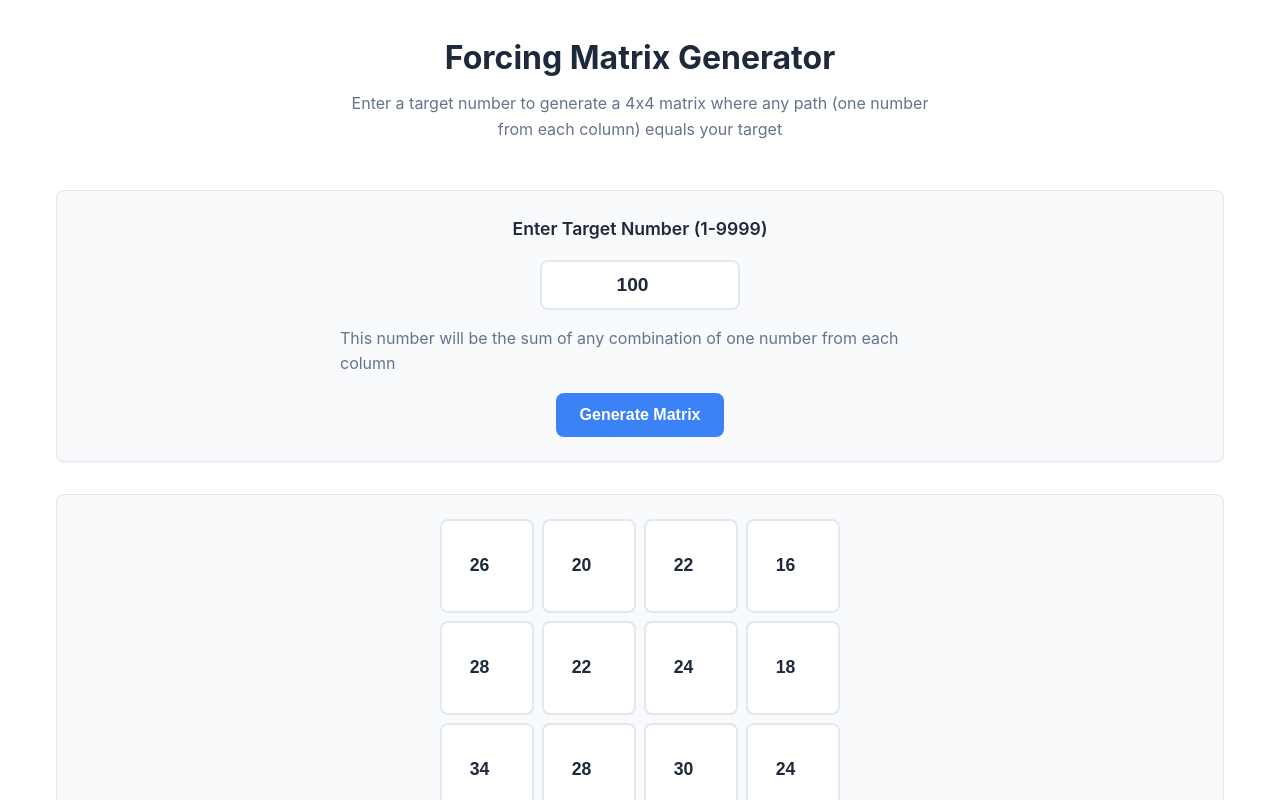
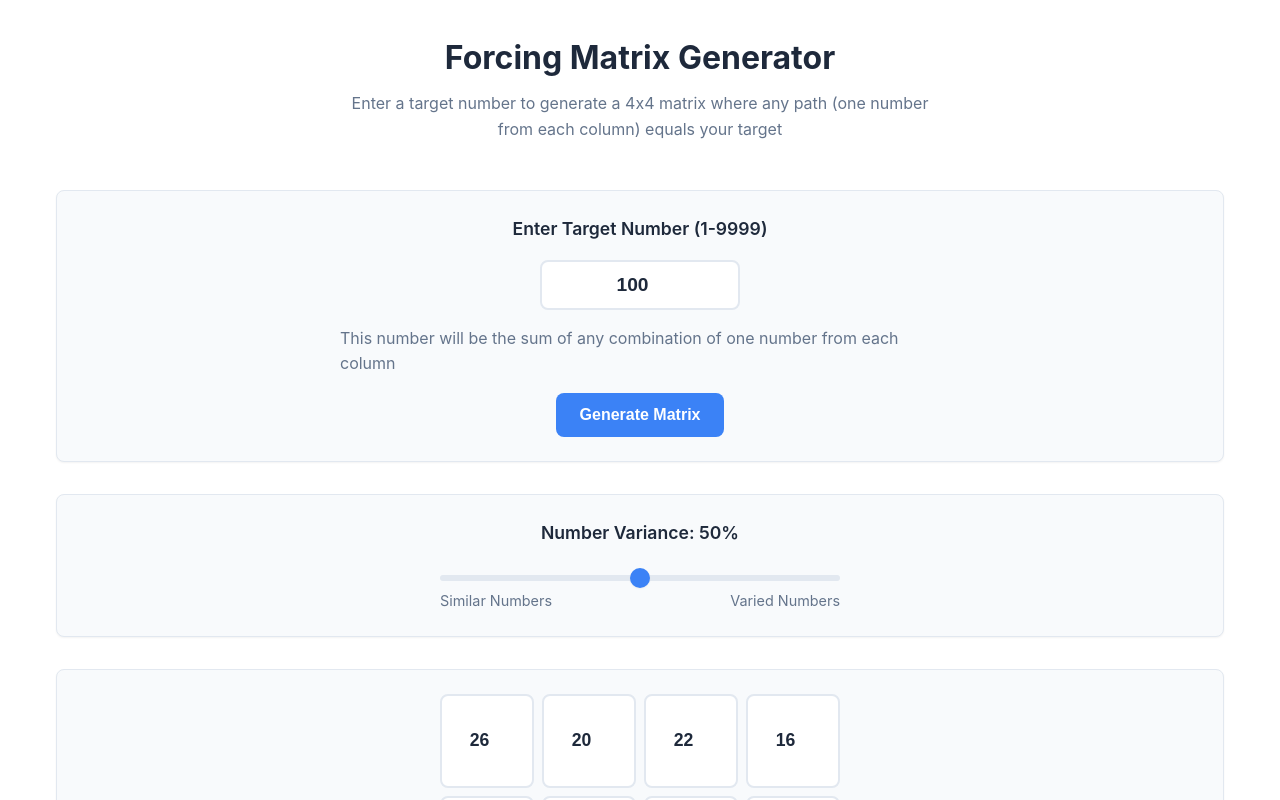
Before and after one commit to AndyHJay83/matrix, a React (Vite) app: page / in a window 1280 px wide. Shown: the top 800 px of the page. Built offline with nearby package versions, Linux system fonts and the light colour scheme.

Commit message:
variance slider added

```diff
--- a/src/App.tsx
+++ b/src/App.tsx
@@ -14,6 +14,7 @@ import './styles/main.css';
 
 function App() {
   const [target, setTarget] = useState(100);
+  const [variance, setVariance] = useState(0.5); // 0 = minimal variance, 1 = maximum variance
   const [matrix, setMatrix] = useState<Matrix>([]);
   const [isValid, setIsValid] = useState(false);
   const [validationMessage, setValidationMessage] = useState('');
@@ -34,6 +35,13 @@ function App() {
     }
   }, []);
 
+  // Regenerate matrix when variance changes
+  useEffect(() => {
+    if (target >= 1 && target <= 9999 && matrix.length > 0) {
+      generateMatrix();
+    }
+  }, [variance]);
+
   // Validate matrix whenever it changes
   useEffect(() => {
     if (matrix.length > 0) {
@@ -52,17 +60,21 @@ function App() {
     await new Promise(resolve => setTimeout(resolve, 100));
 
     try {
-      const newMatrix = generateForcingMatrix(target);
+      const newMatrix = generateForcingMatrix(target, variance);
       setMatrix(newMatrix);
     } catch (error) {
       console.error('Error generating matrix:', error);
     } finally {
       setIsGenerating(false);
     }
-  }, [target]);
+  }, [target, variance]);
 
   const handleTargetChange = (newTarget: number) => {
     setTarget(newTarget);
+  };
+
+  const handleVarianceChange = (newVariance: number) => {
+    setVariance(newVariance);
   };
 
   const handleCellChange = useCallback((row: number, col: number, value: number) => {
@@ -74,7 +86,7 @@ function App() {
 
   const handleReset = () => {
     if (target >= 1 && target <= 9999) {
-      const newMatrix = resetMatrix(target);
+      const newMatrix = resetMatrix(target, variance);
       setMatrix(newMatrix);
     }
   };
@@ -118,6 +130,28 @@ function App() {
         onGenerate={generateMatrix}
         disabled={isGenerating}
       />
+
+      {/* Variance Slider */}
+      <div className="variance-control">
+        <label htmlFor="variance-slider" className="variance-label">
+          Number Variance: {Math.round(variance * 100)}%
+        </label>
+        <input
+          id="variance-slider"
+          type="range"
+          min="0"
+          max="1"
+          step="0.01"
+          value={variance}
+          onChange={(e) => handleVarianceChange(parseFloat(e.target.value))}
+          className="variance-slider"
+          disabled={isGenerating}
+        />
+        <div className="variance-labels">
+          <span>Similar Numbers</span>
+          <span>Varied Numbers</span>
+        </div>
+      </div>
 
       {matrix.length > 0 && (
         <>
--- a/src/styles/main.css
+++ b/src/styles/main.css
@@ -91,6 +91,93 @@ body {
   margin-bottom: 2rem;
   box-shadow: var(--shadow-sm);
   border: 1px solid var(--border-color);
+}
+
+/* Variance control section */
+.variance-control {
+  background: var(--surface-color);
+  border-radius: var(--border-radius);
+  padding: 1.5rem;
+  margin-bottom: 2rem;
+  box-shadow: var(--shadow-sm);
+  border: 1px solid var(--border-color);
+  text-align: center;
+}
+
+.variance-label {
+  display: block;
+  font-size: 1.1rem;
+  font-weight: 600;
+  color: var(--text-primary);
+  margin-bottom: 1rem;
+}
+
+.variance-slider {
+  width: 100%;
+  max-width: 400px;
+  height: 6px;
+  border-radius: 3px;
+  background: var(--border-color);
+  outline: none;
+  -webkit-appearance: none;
+  appearance: none;
+  margin-bottom: 0.5rem;
+  cursor: pointer;
+}
+
+.variance-slider::-webkit-slider-thumb {
+  -webkit-appearance: none;
+  appearance: none;
+  width: 20px;
+  height: 20px;
+  border-radius: 50%;
+  background: var(--secondary-color);
+  cursor: pointer;
+  box-shadow: var(--shadow-sm);
+  transition: var(--transition);
+}
+
+.variance-slider::-webkit-slider-thumb:hover {
+  transform: scale(1.1);
+  box-shadow: var(--shadow-md);
+}
+
+.variance-slider::-moz-range-thumb {
+  width: 20px;
+  height: 20px;
+  border-radius: 50%;
+  background: var(--secondary-color);
+  cursor: pointer;
+  border: none;
+  box-shadow: var(--shadow-sm);
+  transition: var(--transition);
+}
+
+.variance-slider::-moz-range-thumb:hover {
+  transform: scale(1.1);
+  box-shadow: var(--shadow-md);
+}
+
+.variance-slider:disabled {
+  opacity: 0.6;
+  cursor: not-allowed;
+}
+
+.variance-slider:disabled::-webkit-slider-thumb {
+  cursor: not-allowed;
+}
+
+.variance-slider:disabled::-moz-range-thumb {
+  cursor: not-allowed;
+}
+
+.variance-labels {
+  display: flex;
+  justify-content: space-between;
+  max-width: 400px;
+  margin: 0 auto;
+  font-size: 0.9rem;
+  color: var(--text-secondary);
 }
 
 .target-input-group {
--- a/src/utils/matrixGenerator.ts
+++ b/src/utils/matrixGenerator.ts
@@ -48,29 +48,36 @@ function checkLatinSquareProperty(matrix: Matrix, target: number): boolean {
 }
 
 // Generate forcing matrix using classic Latin square construction
-export function generateForcingMatrix(target: number): Matrix {
-  // Correct forcing matrix algorithm with dramatic variance
+export function generateForcingMatrix(target: number, variance: number = 0.5): Matrix {
+  // Correct forcing matrix algorithm with adjustable variance
   // Choose 8 seed numbers (4 for rows, 4 for columns) that sum to target
+  // variance: 0 = minimal variance, 1 = maximum variance
 
-  // Step 1: Generate 8 highly diverse seed numbers that sum to target
+  // Step 1: Generate 8 diverse seed numbers that sum to target
   const baseValue = Math.floor(target / 8);
   const remainder = target % 8;
 
-  // Create much more diverse seed values with wider range
+  // Create seed values with adjustable variance
   const seeds: number[] = [];
 
-  // Use a much wider range for dramatic variance
-  seeds[0] = baseValue - 4;  // Much lower
-  seeds[1] = baseValue - 2;  // Lower
-  seeds[2] = baseValue + 3;  // Higher
-  seeds[3] = baseValue + 1;  // Slightly higher
-  seeds[4] = baseValue + 5;  // Much higher
-  seeds[5] = baseValue - 1;  // Slightly lower
-  seeds[6] = baseValue + 2;  // Higher
-  seeds[7] = baseValue - 4;  // Much lower
+  // Calculate variance multiplier (0 = minimal, 1 = maximum)
+  const varianceMultiplier = Math.max(0, Math.min(1, variance));
+
+  // Define variance ranges based on target size
+  const maxVariance = Math.max(1, Math.floor(target / 20)); // Scale with target
+  const varianceRange = Math.floor(maxVariance * varianceMultiplier);
+
+  // Use adjustable variance range
+  seeds[0] = baseValue - varianceRange * 2;  // Much lower
+  seeds[1] = baseValue - varianceRange;      // Lower
+  seeds[2] = baseValue + varianceRange * 1.5; // Higher
+  seeds[3] = baseValue + varianceRange * 0.5; // Slightly higher
+  seeds[4] = baseValue + varianceRange * 2.5; // Much higher
+  seeds[5] = baseValue - varianceRange * 0.5; // Slightly lower
+  seeds[6] = baseValue + varianceRange;      // Higher
+  seeds[7] = baseValue - varianceRange * 2;  // Much lower
 
   // Distribute remainder to make sum exactly target
-  // Add remainder to middle seeds to maintain balance
   for (let i = 0; i < remainder; i++) {
     seeds[2 + i] += 1; // Add to middle seeds
   }
@@ -134,8 +141,8 @@ export function getValidationMessage(matrix: Matrix, target: number): string {
 }
 
 // Reset matrix to initial state
-export function resetMatrix(target: number): Matrix {
-  return generateForcingMatrix(target);
+export function resetMatrix(target: number, variance: number = 0.5): Matrix {
+  return generateForcingMatrix(target, variance);
 }
 
 // Copy matrix to clipboard
```
